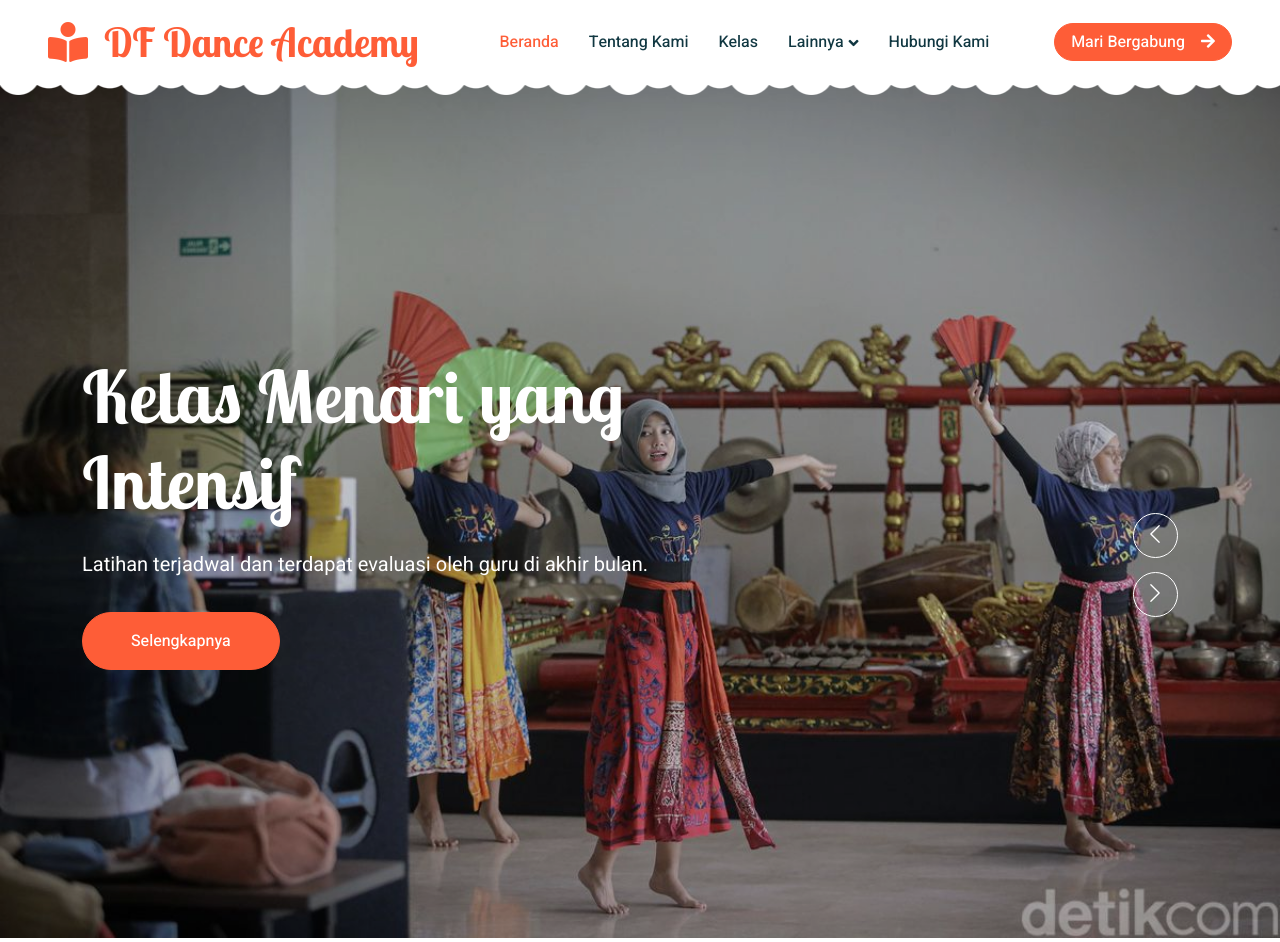
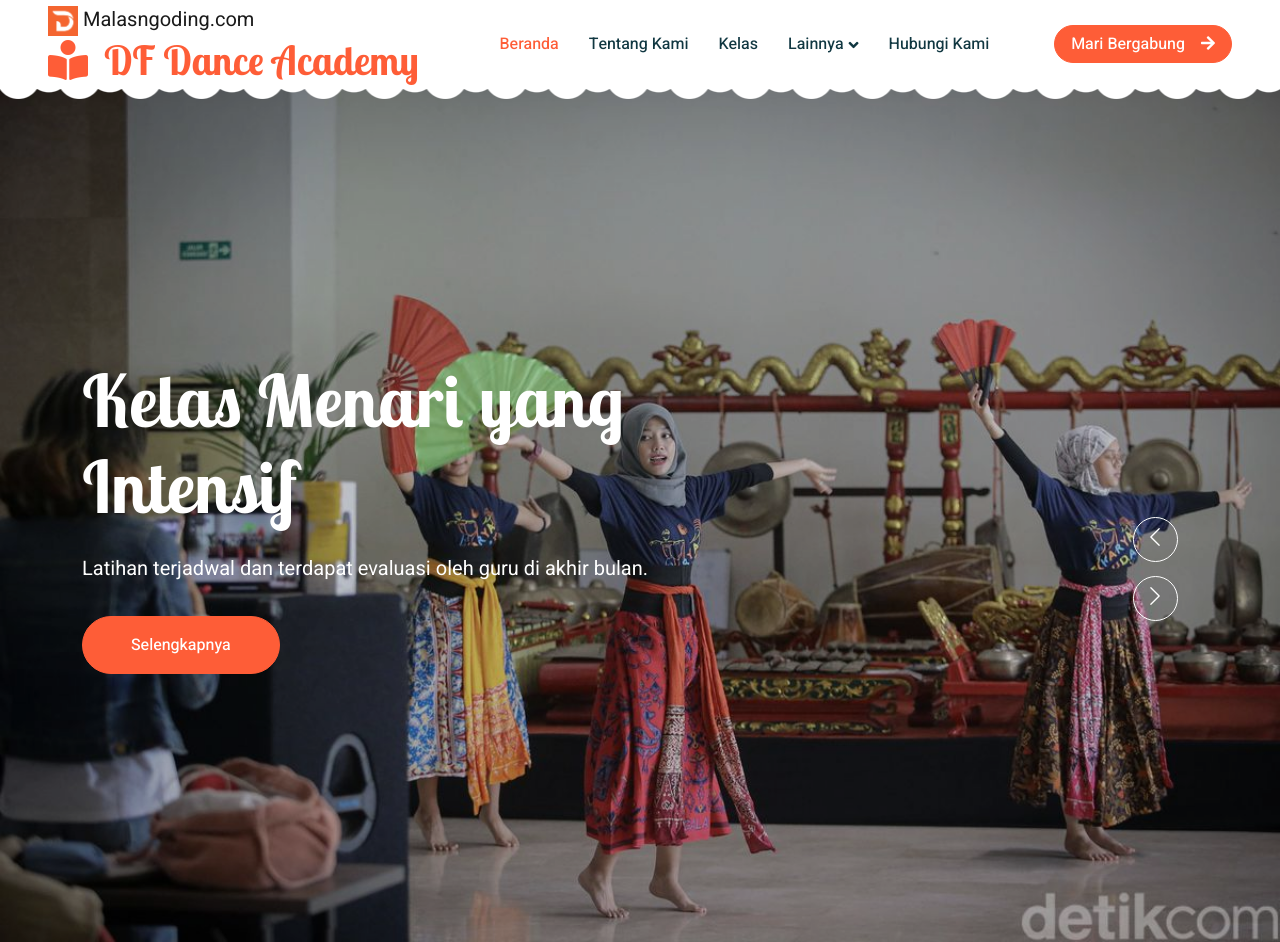
Before and after one commit to abiedyanisaa/abiedyanisaa.github.io, a plain HTML site: page index.html in a window 1280 px wide. Shown: the top 942 px of the page. Drawn offline with nearby package versions, Linux system fonts and the light colour scheme; grey boxes are pictures that could not be loaded.

Commit message:
Update index.html

```diff
--- a/index.html
+++ b/index.html
@@ -46,6 +46,8 @@
         <!-- Navbar Start -->
         <nav class="navbar navbar-expand-lg bg-white navbar-light sticky-top px-4 px-lg-5 py-lg-0">
             <a href="index.html" class="navbar-brand">
+		    <img src="img/DFLOG2.png" width="30" height="30" alt="Malas Ngoding">
+      Malasngoding.com
                 <h1 class="m-0 text-primary"><i class="fa fa-book-reader me-3"></i>DF Dance Academy</h1>
             </a>
             <button type="button" class="navbar-toggler" data-bs-toggle="collapse" data-bs-target="#navbarCollapse">
```
